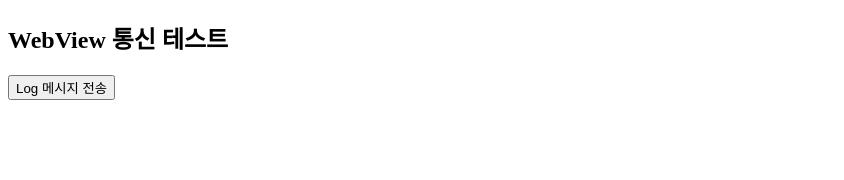
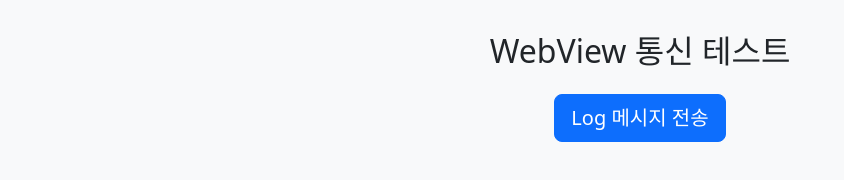
Before and after one commit to silice-kim/my-website, a plain HTML site: page index.html in a window 1280 px wide. Shown: the whole page, without its empty margins (0-844 px from the left). Drawn offline with nearby package versions, Linux system fonts and the light colour scheme.

Commit message:
Add files via upload

```diff
--- a/index.html
+++ b/index.html
@@ -1,17 +1,39 @@
 <!DOCTYPE html>
-<html>
+<html lang="ko">
 <head>
   <meta charset="UTF-8">
   <title>WebView Sample</title>
+  <meta name="viewport" content="width=device-width, initial-scale=1.0">
+
+  <!-- ✅ Bootstrap 5 CSS CDN -->
+  <link href="https://cdn.jsdelivr.net/npm/bootstrap@5.3.3/dist/css/bootstrap.min.css" rel="stylesheet">
+
+  <style>
+    body {
+      background-color: #f8f9fa;
+      padding-top: 2rem;
+    }
+
+    .container {
+      max-width: 480px;
+    }
+  </style>
 </head>
 <body>
-  <h2>WebView 통신 테스트</h2>
-  <button onclick="logMessage()">Log 메시지 전송</button>
+  <div class="container text-center">
+    <h2 class="mb-4">WebView 통신 테스트</h2>
+    <button class="btn btn-primary btn-lg" onclick="logMessage()">Log 메시지 전송</button>
+  </div>
+
+  <!-- ✅ Bootstrap JS (optional, for components like modals/dropdowns) -->
+  <script src="https://cdn.jsdelivr.net/npm/bootstrap@5.3.3/dist/js/bootstrap.bundle.min.js"></script>
 
   <script>
     function logMessage() {
       const message = "JS 콘솔 메시지 전송!";
-      window.flutter_inappwebview.callHandler('consoleLog', message);
+      if (window.flutter_inappwebview) {
+        window.flutter_inappwebview.callHandler('consoleLog', message);
+      }
       console.log(message);
     }
   </script>
```
